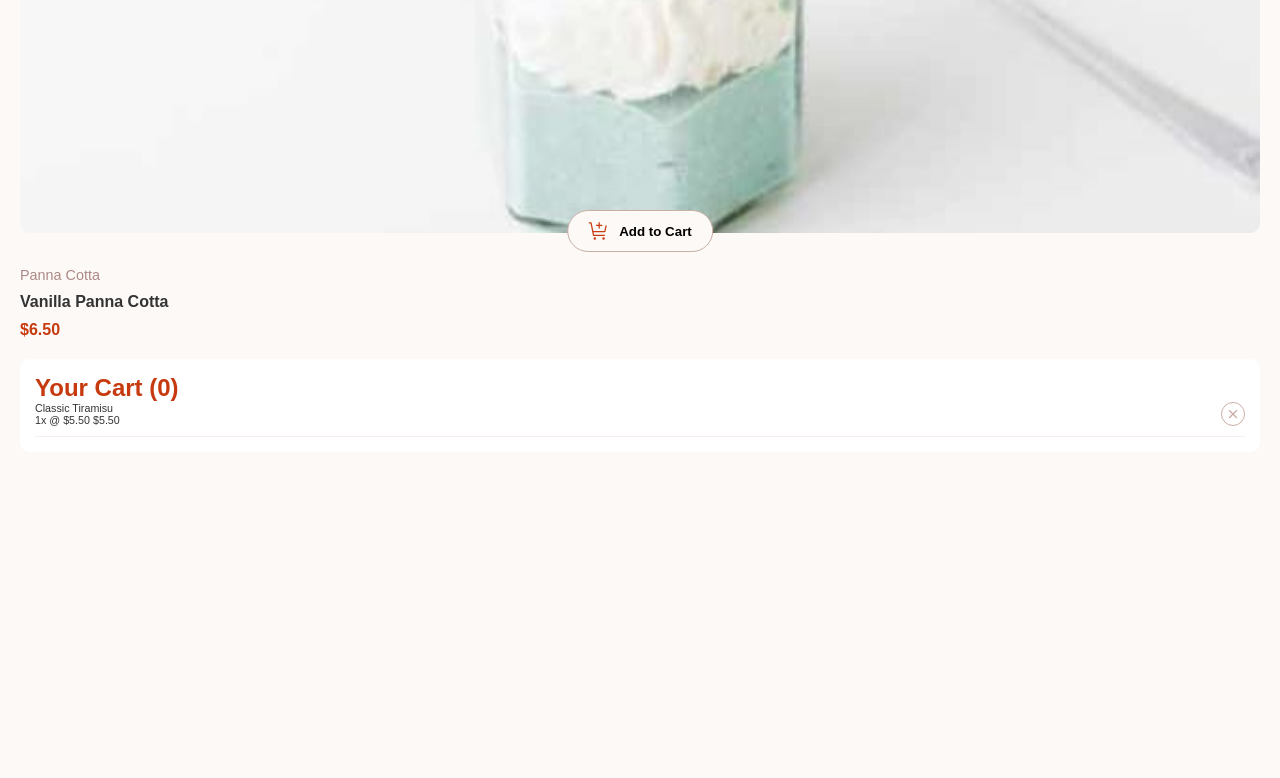
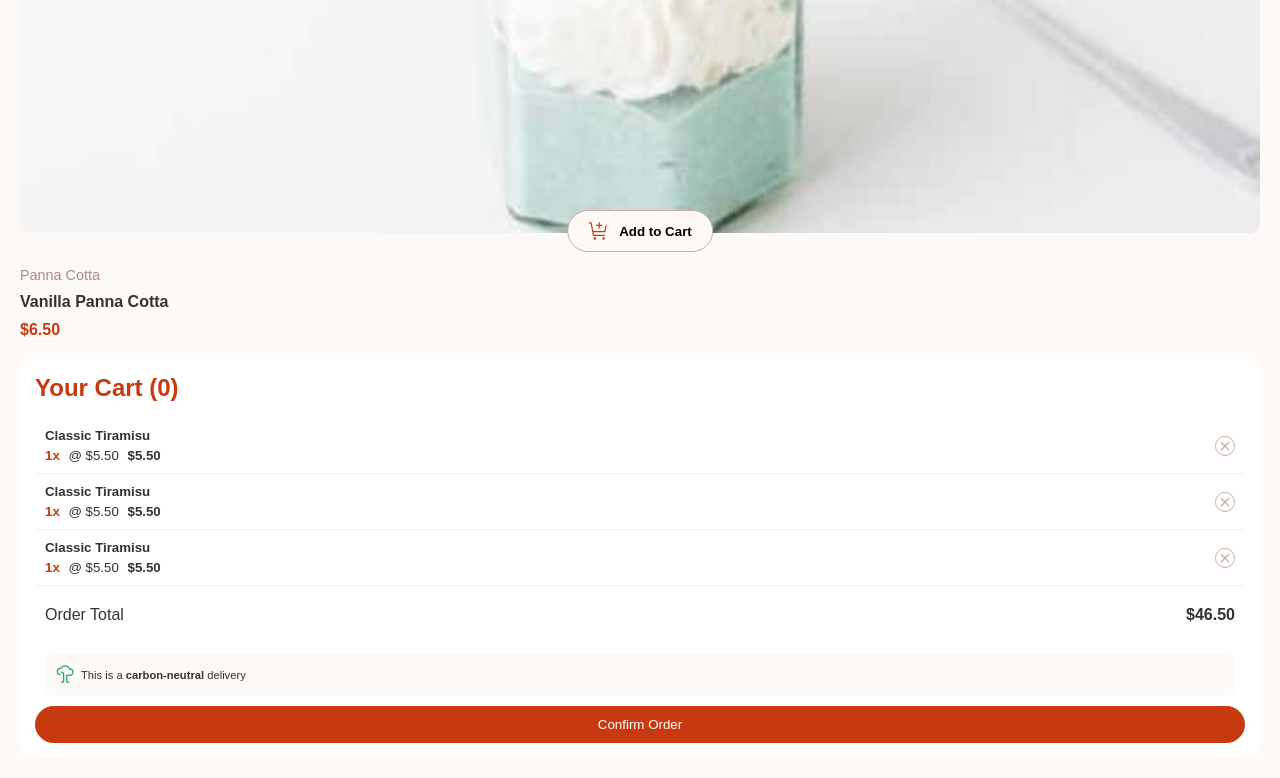
Before and after one commit to jemc300x/product-list-with-cart-html, a website: page src/index.html in a window 1280 px wide. Shown: the part 8087-8865 px from the top of the page. Before the commit the page ends 8559 px from the top, so only its background shows below. Drawn offline with Linux system fonts and the light colour scheme.

```diff
--- a/src/assets/css/06_components/_button.css
+++ b/src/assets/css/06_components/_button.css
@@ -2,5 +2,8 @@
 }
 
 .button_close {
-  padding: 1px 6px;
+  padding: 2px 2px;
+  line-height: 0px;
+  height: 20px;
+  width: 20px;
 }
--- a/src/assets/css/06_components/_cart.css
+++ b/src/assets/css/06_components/_cart.css
@@ -7,11 +7,38 @@
 .cart__title {
   font-weight: 600;
   color: var(--red-color);
+  margin-bottom: 1rem;
 }
 
 .cart__item {
   display: flex;
   justify-content: space-between;
+  align-items: center;
   border-bottom: 1px solid var(--rose-100-color);
-  padding-bottom: 10px;
+  padding: 10px;
 }
+
+.cart__total-amount {
+  display: flex;
+  justify-content: space-between;
+  align-items: center;
+  padding: 20px 10px;
+}
+
+.cart__btn-confirm {
+  background-color: var(--red-color);
+  border-color: var(--red-color);
+  color: var(--white-color);
+  width: 100%;
+  font-weight: 400;
+}
+
+.cart__info {
+  background-color: var(--rose-50-color);
+  margin: 10px;
+  padding: 10px;
+  font-size: 0.7em;
+  display: flex;
+  align-items: center;
+  border-radius: 10px;
+}
--- a/src/assets/css/07_utilities/_utilities-common.css
+++ b/src/assets/css/07_utilities/_utilities-common.css
@@ -9,3 +9,55 @@
 .u-padding-large {
   padding: 20px;
 }
+
+.u-font-weight\@600 {
+  font-weight: 600;
+}
+
+.u-font-weight\@700 {
+  font-weight: 700;
+}
+
+.u-color-rose\@50 {
+  color: var(--rose-50-color);
+}
+
+.u-color-rose\@100 {
+  color: var(--rose-100-color);
+}
+
+.u-color-rose\@300 {
+  color: var(--rose-300-color);
+}
+
+.u-color-rose\@400 {
+  color: var(--rose-400-color);
+}
+
+.u-color-rose\@500 {
+  color: var(--rose-500-color);
+}
+
+.u-color-rose\@900 {
+  color: var(--rose-900-color);
+}
+
+.u-color-red {
+  color: var(--red-color);
+}
+
+.u-color-green {
+  color: var(--red-color);
+}
+
+.u-mb\@5 {
+  margin-bottom: 5px;
+}
+
+.u-mr\@5 {
+  margin-right: 5px;
+}
+
+.u-ml\@5 {
+  margin-left: 5px;
+}
--- a/src/index.html
+++ b/src/index.html
@@ -288,6 +288,7 @@
                 xmlns="http://www.w3.org/2000/svg"
                 width="21"
                 height="20"
+                P
                 fill="none"
                 viewBox="0 0 21 20"
               >
@@ -358,8 +359,12 @@
         <div>
           <article class="cart__item">
             <div>
-              <h6>Classic Tiramisu</h6>
-              <h6>1x @ $5.50 $5.50</h6>
+              <h5 class="u-font-weight@700 u-mb@5">Classic Tiramisu</h5>
+              <h5>
+                <span class="u-color-red u-font-weight@600 u-mr@5">1x</span> @
+                $5.50
+                <span class="u-font-weight@600 u-ml@5">$5.50</span>
+              </h5>
             </div>
             <button class="button button_close">
               <svg
@@ -376,6 +381,80 @@
               </svg>
             </button>
           </article>
+          <article class="cart__item">
+            <div>
+              <h5 class="u-font-weight@700 u-mb@5">Classic Tiramisu</h5>
+              <h5>
+                <span class="u-color-red u-font-weight@600 u-mr@5">1x</span> @
+                $5.50
+                <span class="u-font-weight@600 u-ml@5">$5.50</span>
+              </h5>
+            </div>
+            <button class="button button_close">
+              <svg
+                xmlns="http://www.w3.org/2000/svg"
+                width="10"
+                height="10"
+                fill="none"
+                viewBox="0 0 10 10"
+              >
+                <path
+                  fill="#CAAFA7"
+                  d="M8.375 9.375 5 6 1.625 9.375l-1-1L4 5 .625 1.625l1-1L5 4 8.375.625l1 1L6 5l3.375 3.375-1 1Z"
+                />
+              </svg>
+            </button>
+          </article>
+          <article class="cart__item">
+            <div>
+              <h5 class="u-font-weight@700 u-mb@5">Classic Tiramisu</h5>
+              <h5>
+                <span class="u-color-red u-font-weight@600 u-mr@5">1x</span> @
+                $5.50
+                <span class="u-font-weight@600 u-ml@5">$5.50</span>
+              </h5>
+            </div>
+            <button class="button button_close">
+              <svg
+                xmlns="http://www.w3.org/2000/svg"
+                width="10"
+                height="10"
+                fill="none"
+                viewBox="0 0 10 10"
+              >
+                <path
+                  fill="#CAAFA7"
+                  d="M8.375 9.375 5 6 1.625 9.375l-1-1L4 5 .625 1.625l1-1L5 4 8.375.625l1 1L6 5l3.375 3.375-1 1Z"
+                />
+              </svg>
+            </button>
+          </article>
+          <article class="cart__total-amount">
+            <span>Order Total</span>
+            <span class="u-font-weight@600">$46.50</span>
+          </article>
+          <div class="cart__info">
+            <span class="u-mr@5">
+              <svg
+                xmlns="http://www.w3.org/2000/svg"
+                width="21"
+                height="20"
+                fill="none"
+                viewBox="0 0 21 20"
+              >
+                <path
+                  fill="#1EA575"
+                  d="M8 18.75H6.125V17.5H8V9.729L5.803 8.41l.644-1.072 2.196 1.318a1.256 1.256 0 0 1 .607 1.072V17.5A1.25 1.25 0 0 1 8 18.75Z"
+                />
+                <path
+                  fill="#1EA575"
+                  d="M14.25 18.75h-1.875a1.25 1.25 0 0 1-1.25-1.25v-6.875h3.75a2.498 2.498 0 0 0 2.488-2.747 2.594 2.594 0 0 0-2.622-2.253h-.99l-.11-.487C13.283 3.56 11.769 2.5 9.875 2.5a3.762 3.762 0 0 0-3.4 2.179l-.194.417-.54-.072A1.876 1.876 0 0 0 5.5 5a2.5 2.5 0 1 0 0 5v1.25a3.75 3.75 0 0 1 0-7.5h.05a5.019 5.019 0 0 1 4.325-2.5c2.3 0 4.182 1.236 4.845 3.125h.02a3.852 3.852 0 0 1 3.868 3.384 3.75 3.75 0 0 1-3.733 4.116h-2.5V17.5h1.875v1.25Z"
+                />
+              </svg>
+            </span>
+            <p>This is a <strong>carbon-neutral</strong> delivery</p>
+          </div>
+          <button class="cart__btn-confirm">Confirm Order</button>
         </div>
       </section>
     </main>
```
Also changed, not shown: 1 other file.
